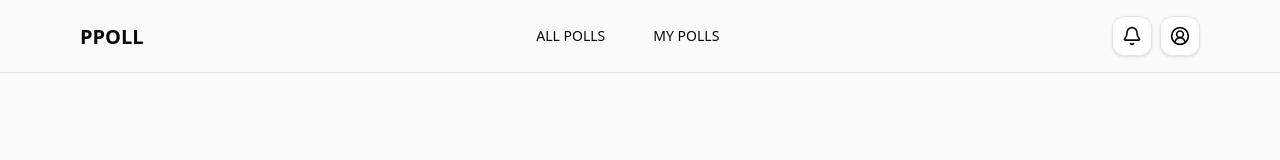
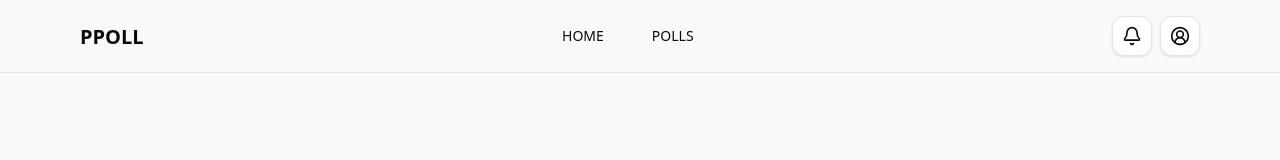
Before and after one commit to Mouad45-bit/sondage, a Next.js app in the folder next/: page /auth/login in a window 1280 px wide. Shown: the top 160 px of the page. Built offline with nearby package versions, Linux system fonts and the light colour scheme; a web font is replaced by a local one.

Commit message:
app/components/AppHeader.tsx v3 -- redesign v2

```diff
--- a/next/app/components/AppHeader.tsx
+++ b/next/app/components/AppHeader.tsx
@@ -50,8 +50,8 @@ export function AppHeader() {
 
         {/* Nav (desktop) */}
         <nav className="hidden items-center gap-6 text-xl uppercase md:flex">
-          <NavLink href="/" label="All polls" />
-          <NavLink href="/polls" label="My polls" />
+          <NavLink href="/" label="Home" />
+          <NavLink href="/polls" label="Polls" />
         </nav>
 
         {/* Actions */}
```
